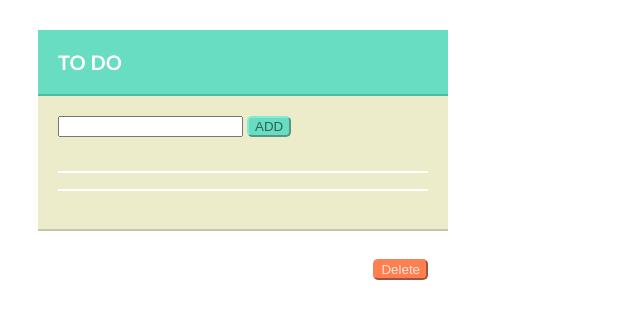
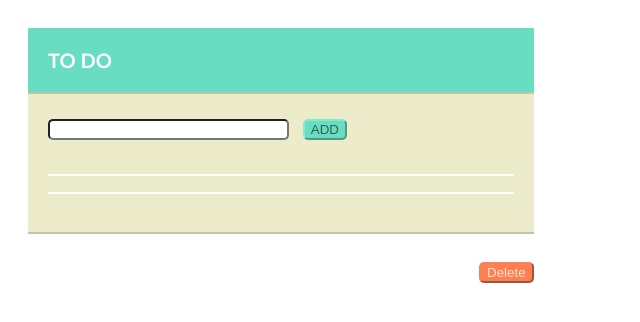
Before and after one commit to Haiku-art/javascript_project1, a plain HTML site: page index.html in a window 1280 px wide. Shown: the whole page, without its empty margins (0-640 px from the left). Drawn offline with Linux system fonts and the light colour scheme.

Commit message:
Add files via upload

```diff
--- a/myscript.js
+++ b/myscript.js
@@ -5,6 +5,8 @@ var toDo = JSON.parse(localStorage.getItem("to do")); //asettaa listan local sto
     }else{
     lataaLista(); //kutsutaan funktiota joka lataa local storageen tallennetun listan.
     }
+
+taustaVari() //hakee tallennetun taustavärin local storagesta
 
 document.getElementById('addBtn').addEventListener('click', lisaaListalle); //kuuntelija add-napille
 function lisaaListalle(){ //funktio ottaa tekstikentän "task" arvon (value)
@@ -36,16 +38,11 @@ function addItem(i) {
     localStorage.setItem("to do", JSON.stringify(toDo)); //tallennetaan local storageen
 
     lataaLista2()
-
-
 }
 
 function lataaLista(){
 
-   //localStorage["to do"] = JSON.stringify(toDo);
-   //var listaMuistista = stored_datas = JSON.parse(localStorage["to do"]);
    var listaMuistista  = JSON.parse(localStorage["to do"]);
-
 
    for (i = 0; i < listaMuistista.length; ++i) {
     var li = document.createElement('li');
@@ -55,13 +52,10 @@ function lataaLista(){
 }
 };
 
-function lataaLista2(){
-
+function lataaLista2(){ //tässä on ajatusvirhe, joten koodiblokki toistuu kahdesti melkein identtisenä. lataalista() lataa vanhat tiedot local storagesta...
+                        //ja lataalista2() päivittää listaa sitä mukaan, kun lisäyksiä tehdään
 localStorage["to do"] = JSON.stringify(toDo);
-
 var listaMuistista = stored_datas = JSON.parse(localStorage["to do"]);
-
-
 
 for (i = 0; i < listaMuistista.length; ++i) {
  var li = document.createElement('li');
@@ -79,6 +73,11 @@ document.getElementById("lista2").addEventListener("click", function(event) { //
   }
 });
 
+document.getElementById("lista2").addEventListener("dblclick", function(event) {
+    if (event.target.matches("li.item")) {
+        event.target.remove();
+    }
+  });
 
 
 document.getElementById('deleteList').addEventListener('click', poistaLista);
@@ -99,100 +98,20 @@ document.getElementById('warning').innerHTML = "";
 }
 
 
+var laatikko = document.getElementById('header'),
+colors = ['salmon', 'purple', 'orange', '#69DDC1',];
 
-/*
-var x = JSON.parse(localStorage.getItem("to do"));
-    if(x == null){
-        x = [];
-    } else{
-        lataaLista();
-    }
+    laatikko.onclick = function () { //hakee värejä taulukosta klikkauksien mukaan (shift ja push)
+    var color = colors.shift();
+    colors.push(color);
 
+    localStorage.setItem('bgcolor', color); //värin tallennus local storageen
+    laatikko.style.backgroundColor = color;
 
-document.getElementById('addBtn').addEventListener('click', lisaaListalle); //kuuntelija add-napille
-function lisaaListalle(){ //funktio ottaa tekstikentän "task" arvon (value)
-    let listalle = document.getElementById('task').value;
-    document.getElementById("task").value = '';//nollaa tekstinsyöttäkentän
+    };
 
-        if (listalle == "" || listalle.length < 3){ // syötteen tarkistus. Ohjelma ei anna syottää tyhjää arvoa eikä lyhyempää kuin 3 merkkiä
-
-            document.getElementById('errorMessage').innerHTML = "Liian lyhyt syöte!";
-            document.getElementById('task').style.backgroundColor = 'pink';
-
-
-        }
-        else {
-            addItem(listalle); // kun menee tarkistuksesta läpi, kutsuu funtiota addItem, jolle annetaan tallennettu arvo parametrinä.
-            document.getElementById('task').style.backgroundColor = 'white';
-            document.getElementById('errorMessage').innerHTML = "";
-        }
-};
-
-function addItem(i) {
-    var li = document.createElement('li'); // luo listaelementin ja tallentaa sen muuttujaan.
-    li.appendChild(document.createTextNode(i)); //  Luodaan uusi elementti createElement-metodilla ja appendChild() -metodi lisää elementin listan loppuun, lähde: https://www.w3schools.com/jsref/met_node_appendchild.asp.
-    li.className = 'item';
-    x.push(i);
-    localStorage.setItem("to do", JSON.stringify(x));
-
-    lataaLista2()
-
+function taustaVari(){
+    var valittuVari = localStorage.getItem('bgcolor');
+    document.getElementById('header').style.backgroundColor = valittuVari;
 
 }
-
-function lataaLista(){
-
-   localStorage["to do"] = JSON.stringify(x);
-   var listaMuistista = stored_datas = JSON.parse(localStorage["to do"]);
-
-
-   for (i = 0; i < listaMuistista.length; ++i) {
-    var li = document.createElement('li');
-    li.className = 'item';
-    li.innerText = listaMuistista[i] ;
-    document.getElementById("lista2").appendChild(li);
-}
-};
-
-function lataaLista2(){
-
-localStorage["to do"] = JSON.stringify(x);
-var listaMuistista = stored_datas = JSON.parse(localStorage["to do"]);
-
-
-for (i = 0; i < listaMuistista.length; ++i) {
- var li = document.createElement('li');
- li.className = 'item';
- li.innerText = listaMuistista[i] ;
-
-}   document.getElementById("lista2").appendChild(li);
-};
-
-
-document.getElementById("lista2").addEventListener("click", function(event) { // Jouduin tähän googlailemaan aika paljon apuja, lähde: https://www.w3schools.com/jsref/event_target.asp
-  if (event.target.matches("li.item")) {  // event.target palauttaa sen arvon, jota klikattiin: tässä takistetaan, onko luokan nimi oikea.
-    event.target.innerHTML = '<s>'+event.target.outerHTML+'</s>';
-    event.target.style.color = 'grey'; //muokkaa listalta klikatun elementin ulkonäköä.
-  }
-});
-
-
-
-document.getElementById('deleteList').addEventListener('click', poistaLista);
-function poistaLista(){
-    localStorage.clear(); //tyhjentää local storagen
-    document.getElementById('lista2').innerHTML = ''; //tyhjentää elementit listalta
-}
-
-document.getElementById('deleteList').addEventListener("mouseover", annaVaroitus);
-document.getElementById('deleteList').addEventListener("mouseout", poistaVaroitus);
-
-function annaVaroitus(){
-document.getElementById('warning').innerHTML = "Delete all entries?";
-}
-
-function poistaVaroitus(){
-document.getElementById('warning').innerHTML = "";
-}
-
-*/
--- a/styles.css
+++ b/styles.css
@@ -1,7 +1,15 @@
+#container {
+    border-style: solid; border-width: 0px; border-color: black;
+    max-width: 40%;
+    padding: 20px;
+
+}
+
 #toDoContent {
     float: center;
-    width: 370px; height: fit-content;
-    padding: 20px; padding-bottom: 30px; margin-left: 30px;
+    height: fit-content;
+    Width: auto;
+    padding: 20px; padding-bottom: 30px;
     background-color: #ececcb;
     border-bottom-width: 2px;
     border-bottom-style: solid; border-color: #c4c4a7;
@@ -10,19 +18,19 @@
 
 #header {
     float: center;
-    width: 370px; height: fit-content;
-    padding: 20px; margin-left: 30px; margin-top: 30px;
+    width: auto; height: fit-content;
+    padding: 20px;
     font-family: 'Gill Sans', 'Gill Sans MT', Calibri, 'Trebuchet MS', sans-serif;
     font-size: 20px; font-weight: bold; color: white;
     background-color: #69DDC1;
     border-bottom-width: 2px;
-    border-bottom-style: solid; border-color: #4cbda2;
+    border-bottom-style: solid; border-color: #c4c4a7;
 }
 
 #toDoFooter {
     float: center;
-    width: 390px; height: fit-content;
-    padding-top: 10px; margin-left: 30px;
+    width: auto; height: fit-content;
+    padding-top: 10px;
 
 }
 #otsikot{
@@ -31,9 +39,6 @@
     text-align: left;
 }
 
-#data{
-    border-style: solid; border-width: 0px; border-color: black;
-}
 
 table, th, td {
     border: 3px solid  #f5f5dc;
@@ -42,6 +47,7 @@ table, th, td {
 }
 #addBtn{
     background-color: #69DDC1;
+    margin-top: 5px;
     color: #2e6054;
     font-weight: 100;
     border-radius: 5px;
@@ -54,10 +60,15 @@ table, th, td {
     background-color: coral;
     border-radius: 5px; border: 0,5px; border-color: rgb(243, 131, 91);
 }
-#taskurgency{
-    background-color: aqua;
-    border-radius: 5px; border: 0,5px; border-color: rgb(53, 250, 250);
+
+#task{
+    width: 50%;
+    margin-right: 10px;
+    font-style: italic;
+    border-radius: 5px;
+    color: lightslategray;
 }
+
 #errorMessage{
     font-size: 12px;
     color: coral;
@@ -85,12 +96,7 @@ li {
 }
   ul li:hover {
     background: #f6f6d4;
-
   }
-  ul li.checked {
-    color: red;
-
-}
 
 hr{
     background: white;
```
